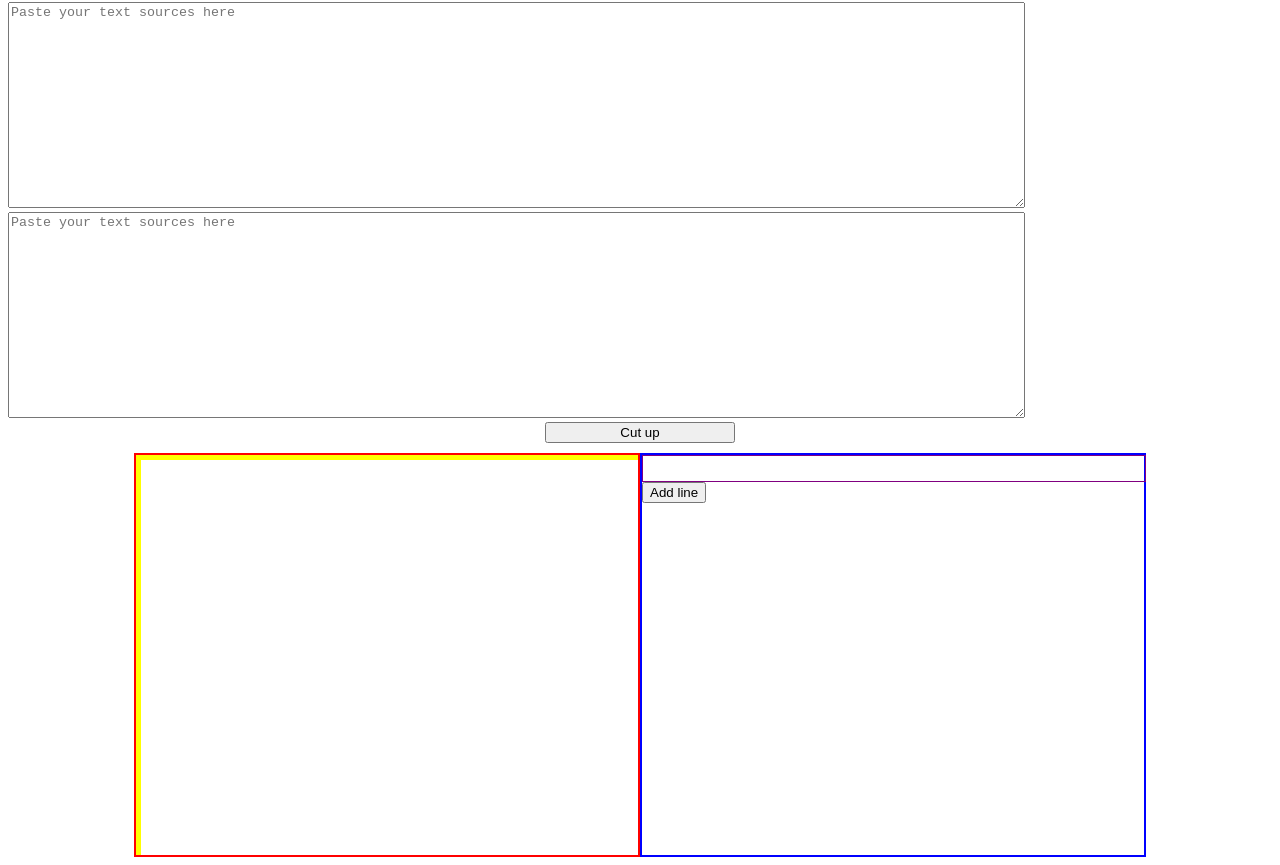
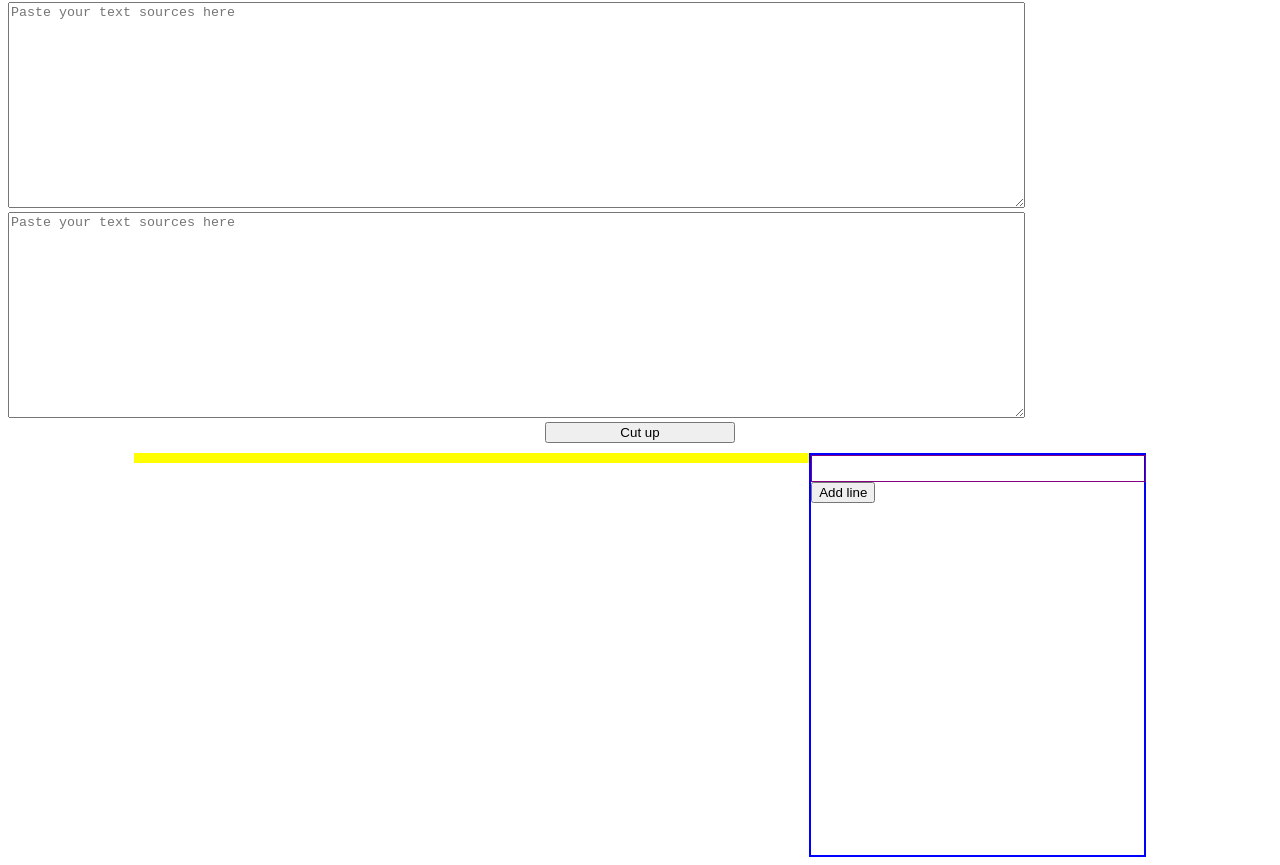
Before and after one commit to charlie-galb/cut-up, a React app: page / in a window 1280 px wide. Shown: the part 288-1153 px from the top of the page. Built offline with nearby package versions, Linux system fonts and the light colour scheme.

Commit message:
Remove redundant pasteboard-container

```diff
--- a/src/components/PasteBoard/PasteBoard.tsx
+++ b/src/components/PasteBoard/PasteBoard.tsx
@@ -15,7 +15,6 @@ export const PasteBoard = (props: Props) => {
     const { id, nestedChunks } = chunkContainer
 
     return (
-        <div className="pasteboard-container" >
         <Droppable droppableId={id} direction="horizontal">
             {provided => (
             <div className="unused-snippets" data-testid="unused-snippets" {...provided.droppableProps}
@@ -29,6 +28,5 @@ export const PasteBoard = (props: Props) => {
             </div>
             )}
         </Droppable>
-        </div>
     )
 }
```
Lines whose indentation alone changed are shown as unchanged.
